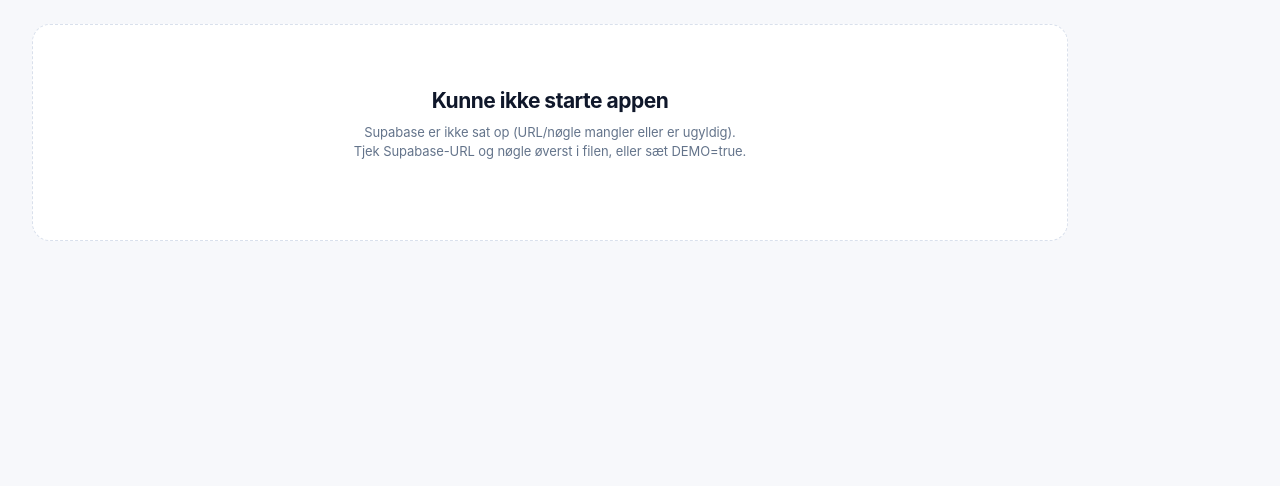
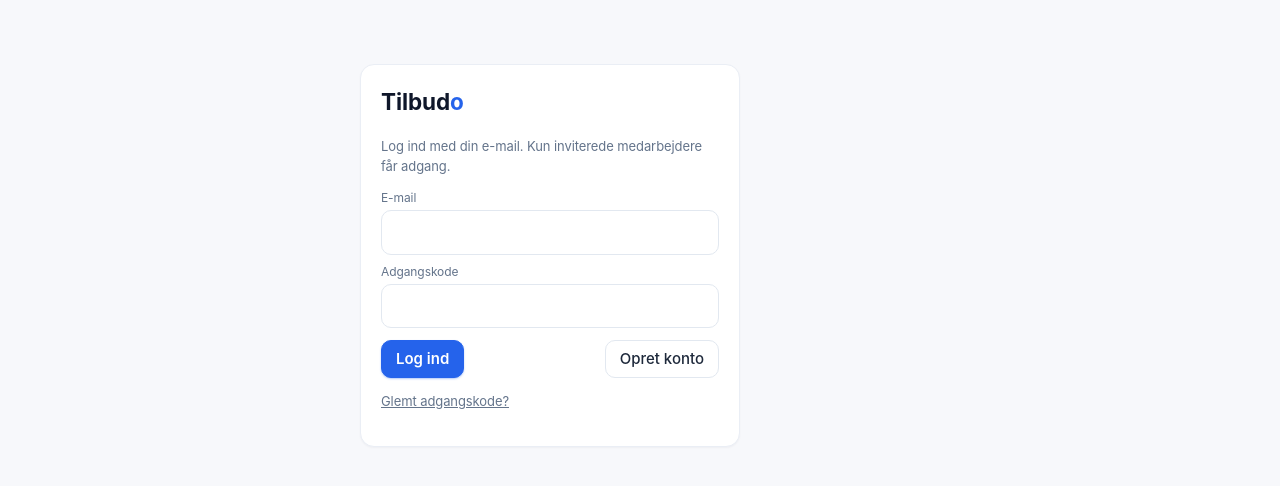
Before and after one commit to nordicinterfacedk/Tilbudo, a plain HTML site: page index.html in a window 1280 px wide. Drawn offline with nearby package versions, Linux system fonts and the light colour scheme.

Commit message:
supabase stuff

```diff
--- a/index.html
+++ b/index.html
@@ -241,7 +241,7 @@ body.staff [data-o]{display:none!important}
 <script src="https://cdn.jsdelivr.net/npm/@supabase/supabase-js@2.45.4/dist/umd/supabase.js"></script>
 <script>
 var DEMO=false; /* false = fælles Supabase-database (kør schema.sql først). true = kun lokal test i browseren */
-var SB_URL="DIN_SUPABASE_URL",SB_KEY="DIN_ANON_KEY";
+var SB_URL="https://nwenjdcplcmurxhoawie.supabase.co/rest/v1/",SB_KEY="sb_publishable_CwLGo8A74gKhTgT6L0o5jA_bjHwUkCF";
 var S,tab='dash',D=null;
 var def={firma:{navn:'',cvr:'',adr:'',tlf:'',mail:'',bet:'Tilbuddet er gyldigt i 30 dage. Betaling 8 dage netto. Priser er ekskl. moms medmindre andet er angivet.'},
 ydel:[{n:'Timeløn, svend',e:'time',p:495},{n:'Opstart og kørsel',e:'stk',p:350},{n:'Materialer (efter forbrug)',e:'stk',p:0}],docs:[],nr:1001};
```
